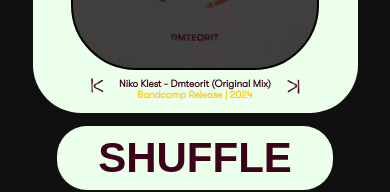
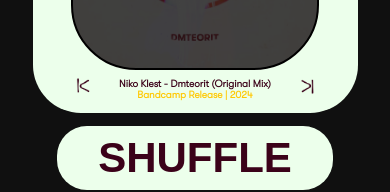
Before and after one commit to larissioana/electronic-music-platform, a React (Vite) app: page /exclusive-cuts in a window 390 px wide. Shown: the part 909-1101 px from the top of the page. Built offline with nearby package versions, Linux system fonts and the light colour scheme; a web font is replaced by a local one.

Commit message:
some changes

```diff
--- a/src/components/suffle/shuffle.css
+++ b/src/components/suffle/shuffle.css
@@ -198,6 +198,16 @@
 {
     display: none;
 }
+
+.shuffle-mobile-btn
+{
+    display: none;
+}
+
+.shuffle-mobile-line
+{
+    display: none;
+}
 @media screen and (max-width: 900px)
 {
     .shuffle-container
@@ -335,7 +345,8 @@
         display: flex;
         align-items: center;
         justify-content: center;
-        gap: .8rem;
+        gap: 1.7rem;
+        width: 100%;
     }
 
     .mobile-shuffle-track img
```
